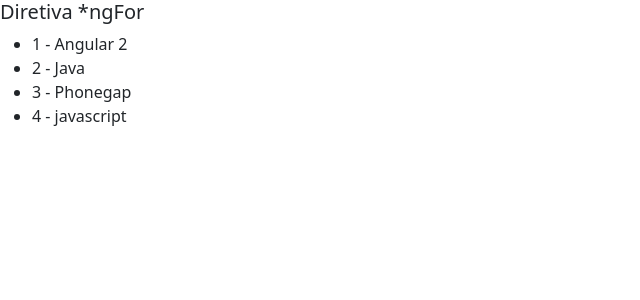
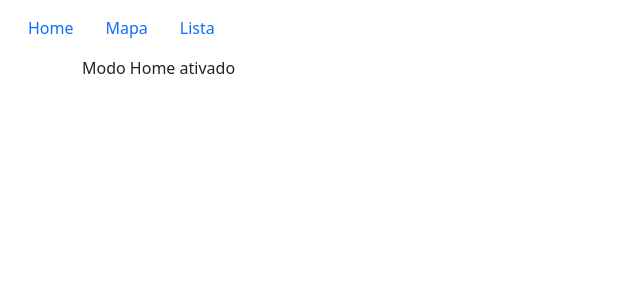
Before and after one commit to silasgon/update-angular_2, an Angular app in the folder diretivas/: page / in a window 1280 px wide. Shown: the top 300 px of the page, without its empty margins (0-640 px from the left). Built offline with nearby package versions, Linux system fonts and the light colour scheme.

Commit message:
directives about the * and template more forms

```diff
--- a/diretivas/src/app/app.component.html
+++ b/diretivas/src/app/app.component.html
@@ -1,5 +1,5 @@
 <!-- <app-diretiva-ngif></app-diretiva-ngif> -->
 
-<!-- <app-diretiva-ngswitch></app-diretiva-ngswitch> -->
+<app-diretiva-ngswitch></app-diretiva-ngswitch>
 
-<app-diretiva-ngfor></app-diretiva-ngfor>
+<!-- <app-diretiva-ngfor></app-diretiva-ngfor> -->
--- a/diretivas/src/app/diretiva-ngif/diretiva-ngif.component.html
+++ b/diretivas/src/app/diretiva-ngif/diretiva-ngif.component.html
@@ -18,3 +18,14 @@
 <div [hidden]="mostrarCursos">Lista de Cursos aqui.</div>
 
 <div [hidden]="!mostrarCursos">Não existem cursos para serem listados.</div>
+
+
+<h5>Removendo o * e usando template</h5>
+
+<div *ngIf="mostrarCursos">
+Lista de cursos aqui.
+</div>
+
+<template [ngIf]="mostrarCursos">
+  <div>Lista de cursos Template aqui.</div>
+</template>
```
